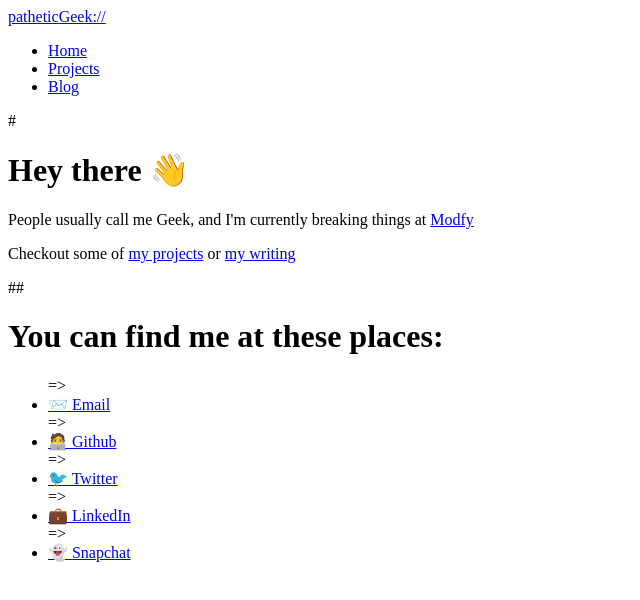
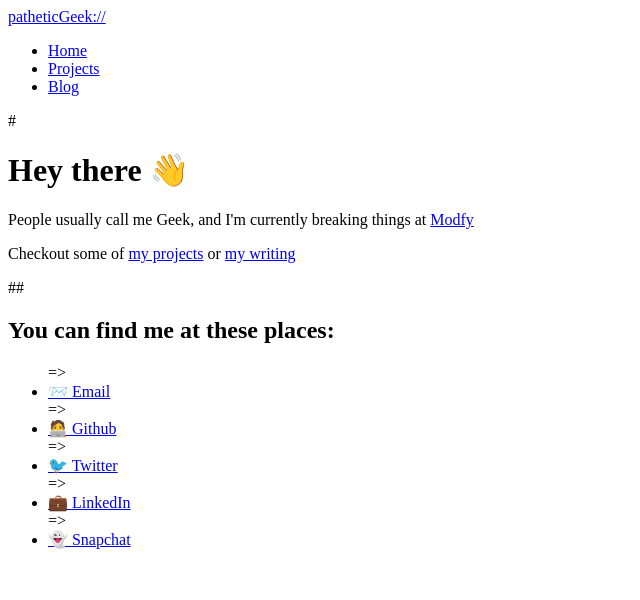
Before and after one commit to patheticGeek/portfolio, a Svelte app: page / in a window 1280 px wide. Shown: the top 600 px of the page, without its empty margins (0-640 px from the left). Built offline with nearby package versions, Linux system fonts and the light colour scheme; what twind would draw is missing.

Commit message:
🐛 Put right h tag

```diff
--- a/src/components/markdown/h2.svelte
+++ b/src/components/markdown/h2.svelte
@@ -1,7 +1,7 @@
 <script>
-  import Wrapper from "./wrapper.svelte"
+	import Wrapper from './wrapper.svelte'
 </script>
 
 <Wrapper let:class={className} class="font-medium mb-3" symbol="##">
-  <h1 class={className}><slot /></h1>
+	<h2 class={className}><slot /></h2>
 </Wrapper>
--- a/src/components/markdown/h3.svelte
+++ b/src/components/markdown/h3.svelte
@@ -1,7 +1,7 @@
 <script>
-  import Wrapper from "./wrapper.svelte"
+	import Wrapper from './wrapper.svelte'
 </script>
 
 <Wrapper let:class={className} class="font-medium mb-3" symbol="###">
-  <h1 class={className}><slot /></h1>
+	<h3 class={className}><slot /></h3>
 </Wrapper>
```
